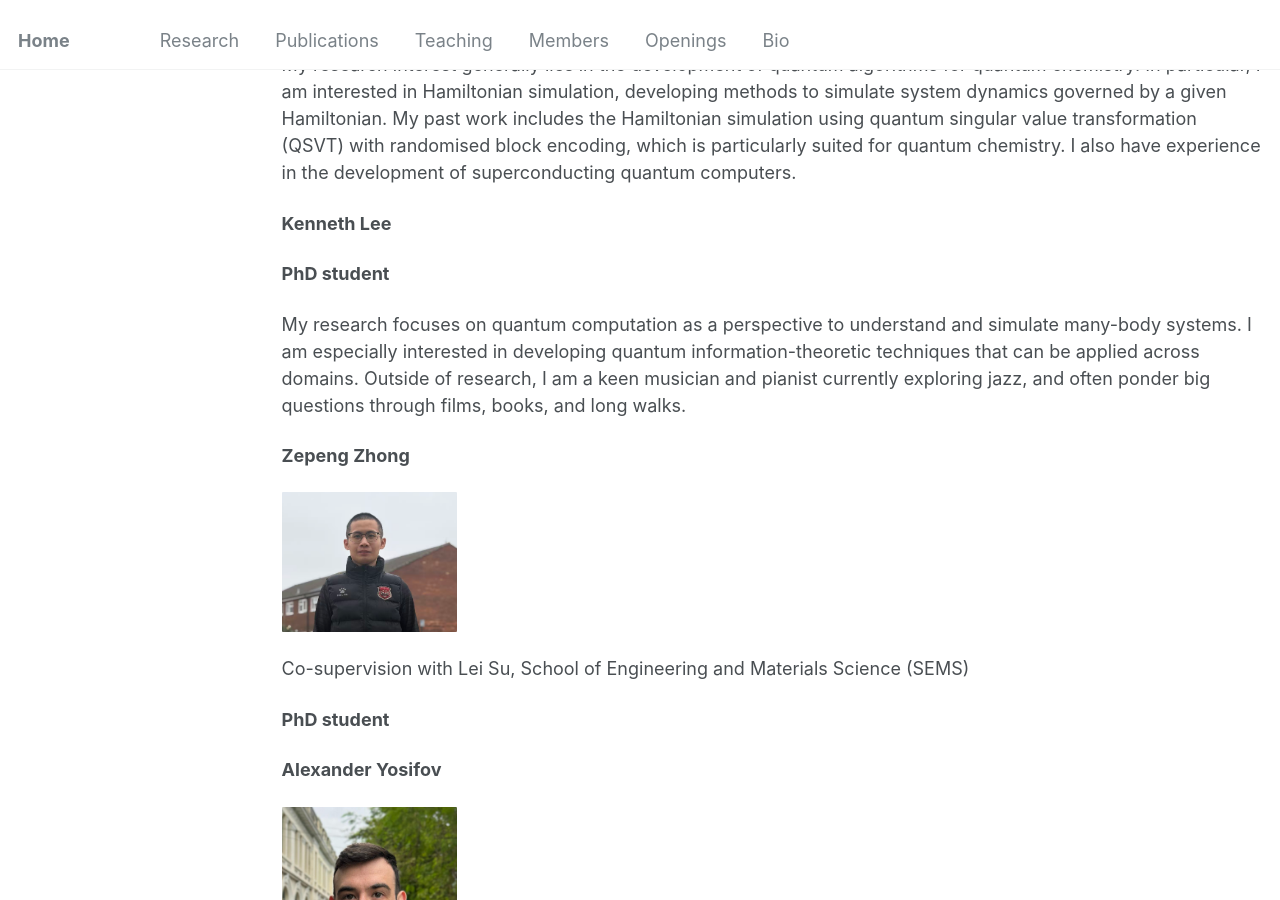
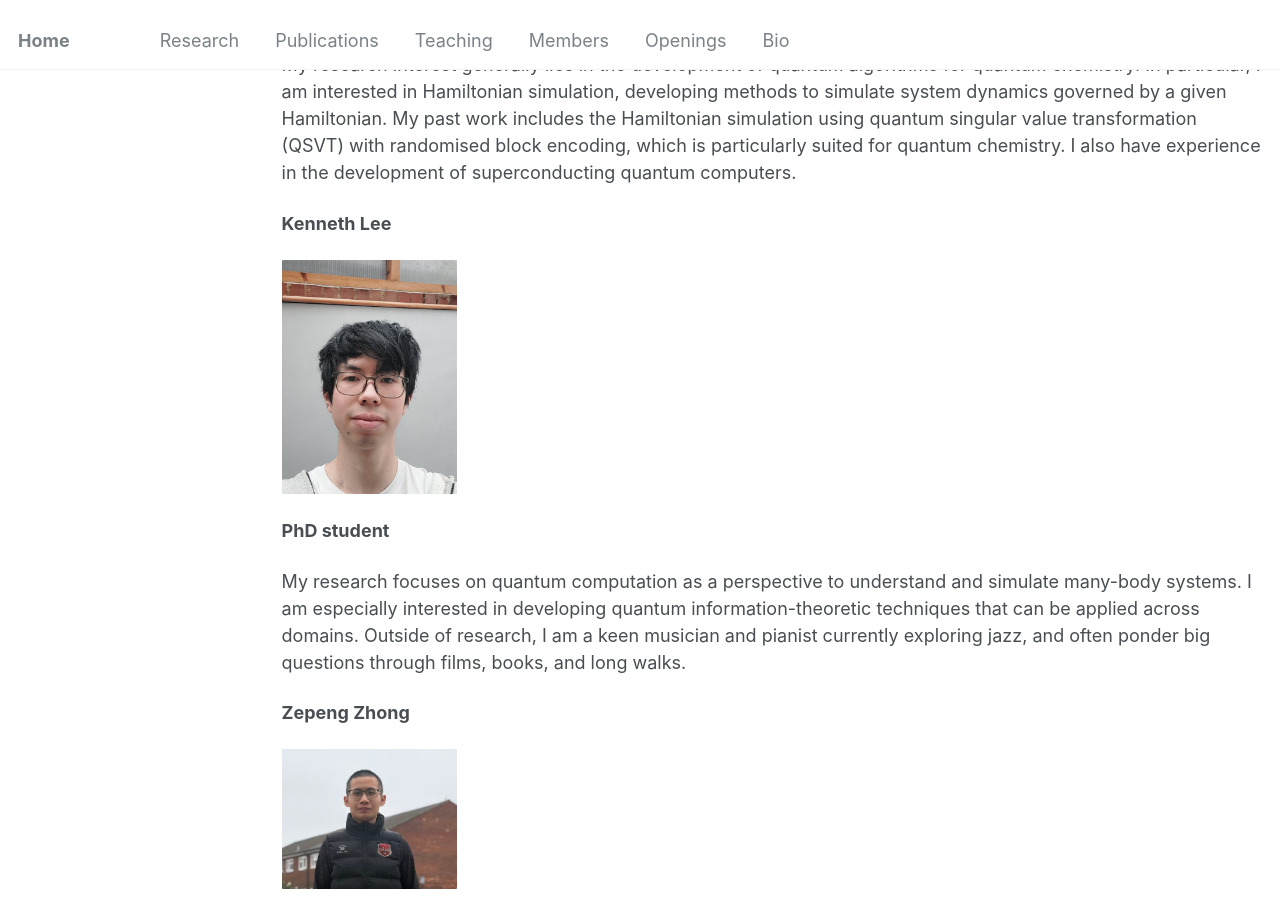
Before and after one commit to jinzhao-sun/jinzhao-sun.github.io, a Jekyll site: the page built from _pages/members.md, in a window 1280 px wide and 900 px high, scrolled down 425 px. Built offline with Jekyll 4.4.1, drawn with Linux system fonts in a browser that asks for light colours.

Commit message:
Update members.md

```diff
--- a/_pages/members.md
+++ b/_pages/members.md
@@ -23,7 +23,7 @@ My research interest generally lies in the development of quantum algorithms for
 
 **Kenneth Lee**<br>
 
-<!-- <img src="/images/kenneth.jpeg" alt="Description" style="border-radius: 1px; box-shadow: 0 0px 1px rgba(0, 0, 0, 0.02); border: 0px solid #ccc; width: 175px;">  -->
+<img src="/images/kenneth.jpeg" alt="Description" style="border-radius: 1px; box-shadow: 0 0px 1px rgba(0, 0, 0, 0.02); border: 0px solid #ccc; width: 175px;">
 
 
 **PhD student**<br>
```
